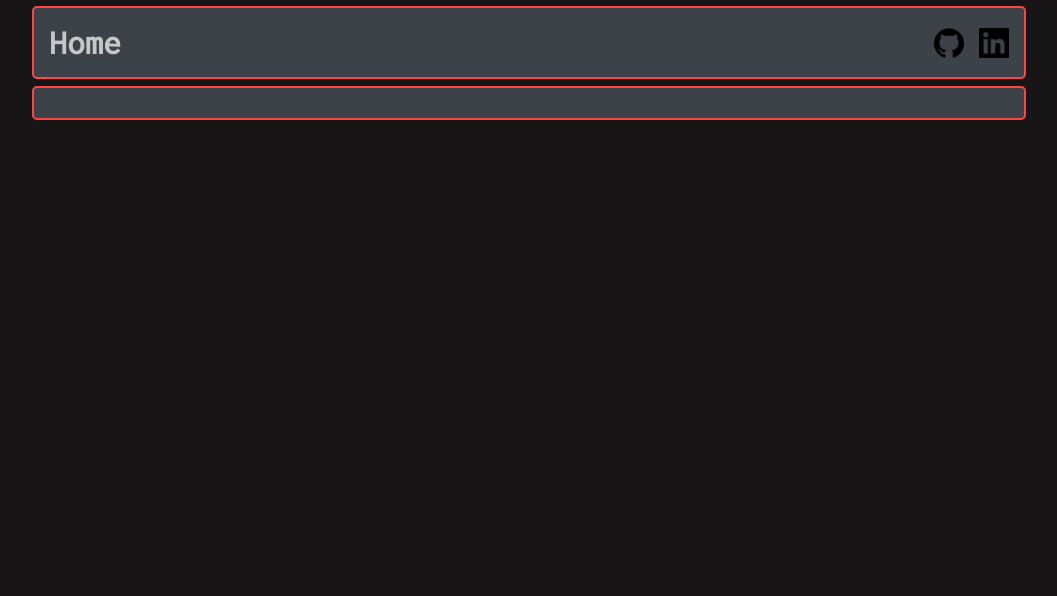
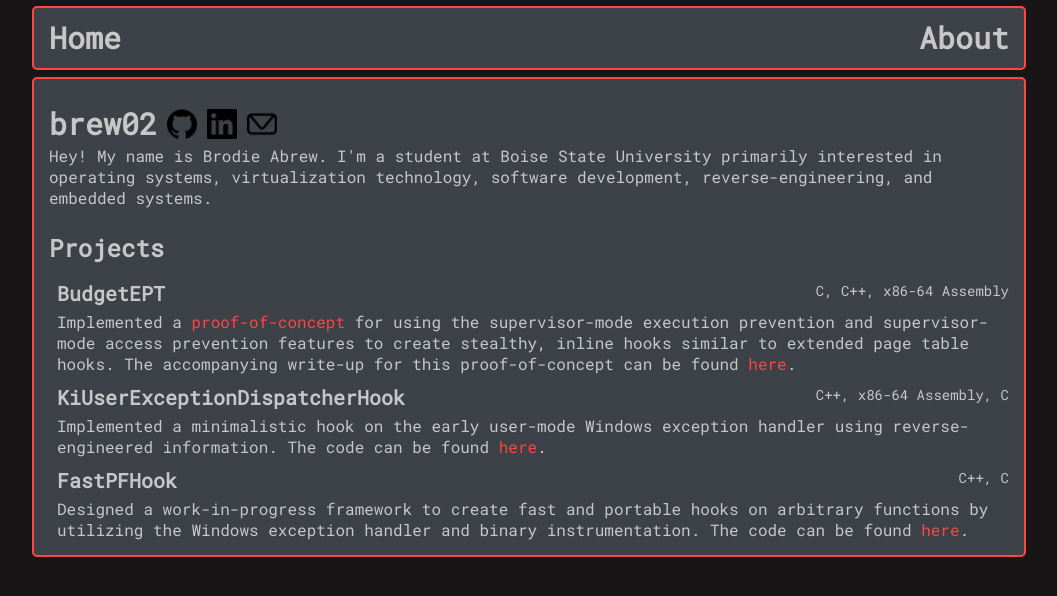
Before and after one commit to brew02/brew02.github.io, a plain HTML site: page author/about.html in a window 1280 px wide. Shown: the whole page, without its empty margins (111-1168 px from the left). Drawn offline with Linux system fonts and the light colour scheme.

Commit message:
Add about page + slight updates

```diff
--- a/author/about.html
+++ b/author/about.html
@@ -20,7 +20,13 @@
     <body>
         <nav class="box">
             <a class="home" href="/">Home</a>
-            <ul class="links">
+            <a class="about" href="/author/about.html">About</a>
+        </nav>
+
+        <main class="box">
+            <div class="author-links author-container">
+                <h1 class="author">brew02</h1>
+                <ul class="author-links">
                     <li>
                         <a class="links" href="https://github.com/brew02" target="_blank">
                             <img class="image-link" src="/resources/GitHub.png" alt="GitHub Logo">
@@ -31,11 +37,62 @@
                             <img class="image-link" src="/resources/LinkedIn.png" alt="LinkedIn Logo">
                         </a>
                     </li>
+                    <li>
+                        <a class="links" href="mailto:brodiea2005@gmail.com">
+                            <img class="image-link" src="/resources/Mail-IconArchive.png" alt="Mail Image (IconArchive)">
+                        </a>
+                    </li>
                 </ul>
-        </nav>
+            </div>
 
-        <main class="box">
+            <p>
+                Hey! My name is Brodie Abrew. I'm a student at Boise State University primarily interested
+                in operating systems, virtualization technology, software development, reverse-engineering,
+                and embedded systems.
+            </p>
 
+            <section>
+                <h2>Projects</h2>
+                <section class="inner-article">
+                    <section>
+                        <div class="project-lang-container">
+                            <h3>BudgetEPT</h3>
+                            <p class="lang-info">C, C++, x86-64 Assembly</p>
+                        </div>
+                        <p>
+                            Implemented a
+                            <a class="article-link" href="https://github.com/brew02/BudgetEPT" target="_blank">proof-of-concept</a>
+                            for using the supervisor-mode execution prevention and
+                            supervisor-mode access prevention features to create stealthy, inline hooks similar to
+                            extended page table hooks. The accompanying write-up for this proof-of-concept
+                            can be found <a class="article-link" href="/posts/2024/budget-ept-hooks.html">here</a>.
+                        </p>
+                    </section>
+                    <section>
+                        <div class="project-lang-container">
+                            <h3>KiUserExceptionDispatcherHook</h3>
+                            <p class="lang-info">C++, x86-64 Assembly, C</p>
+                        </div>
+                        <p>
+                            Implemented a minimalistic hook on the early user-mode Windows exception
+                            handler using reverse-engineered information. The code can be found
+                            <a class="article-link" href="https://github.com/brew02/KiUserExceptionDispatcherHook" target="_blank">here</a>.
+                        </p>
+                    </section>
+                    <section>
+                        <div class="project-lang-container">
+                            <h3>FastPFHook</h3>
+                            <p class="lang-info">C++, C</p>
+                        </div>
+                        <p>
+                            Designed a work-in-progress framework to create fast and portable hooks on arbitrary
+                            functions by utilizing the Windows exception handler and binary instrumentation. The
+                            code can be found
+                            <a class="article-link" href="https://github.com/brew02/FastPFHook" target="_blank">here</a>.
+                        </p>
+                    </section>
+                </section>
+            </section>
         </main>
     </body>
 </html>
--- a/css/styles.css
+++ b/css/styles.css
@@ -73,10 +73,6 @@ ul {
     list-style: none;
 }
 
-nav li {
-    margin-left: 15px;
-}
-
 main li {
     margin-bottom: 15px;
 }
@@ -113,6 +109,8 @@ a:hover {
 }
 
 .home, h1 {
+    line-height: 100%;
+    text-decoration: none;
     font-size: 30px;
     font-weight: 800;
 }
@@ -124,6 +122,11 @@ a:hover {
 .image-link {
     width: 30px;
     height: 30px;
+}
+
+.author-links > li {
+    margin: 0;
+    margin-left: 10px;
 }
 
 .box {
@@ -142,17 +145,17 @@ a:hover {
     }
 }
 
-.post-link-container {
+.post-link-container, .project-lang-container {
     display: flex;
     align-items: center;
     justify-content: space-between;
 }
 
-.post-info {
+.post-info, .lang-info {
     font-size: 14px;
 }
 
-.post-date {
+.post-date, .lang-info {
     margin-left: 15px;
 }
 
@@ -175,3 +178,25 @@ a:hover {
     padding-left: 1em;
     list-style: inside;
 }
+
+.author {
+    margin: 0;
+    line-height: 100%;
+}
+
+.about {
+    line-height: 100%;
+    font-size: 30px;
+    font-weight: 600;
+    margin-left: 15px;
+}
+
+.author-links {
+    display: flex;
+    align-items: center;
+}
+
+.author-container {
+    margin-top: 15px;
+    margin-bottom: 6.5px;
+}
```
Also changed, not shown: index.html (+1 -12 lines), posts/2024/budget-ept-hooks.html (+1 -12 lines), posts/2024/covert-system-threads.html (+1 -12 lines), resources/Mail-IconArchive.png (added), resources/SelfReferencingPML4E.svg. Lines whose indentation alone changed are shown as unchanged.
